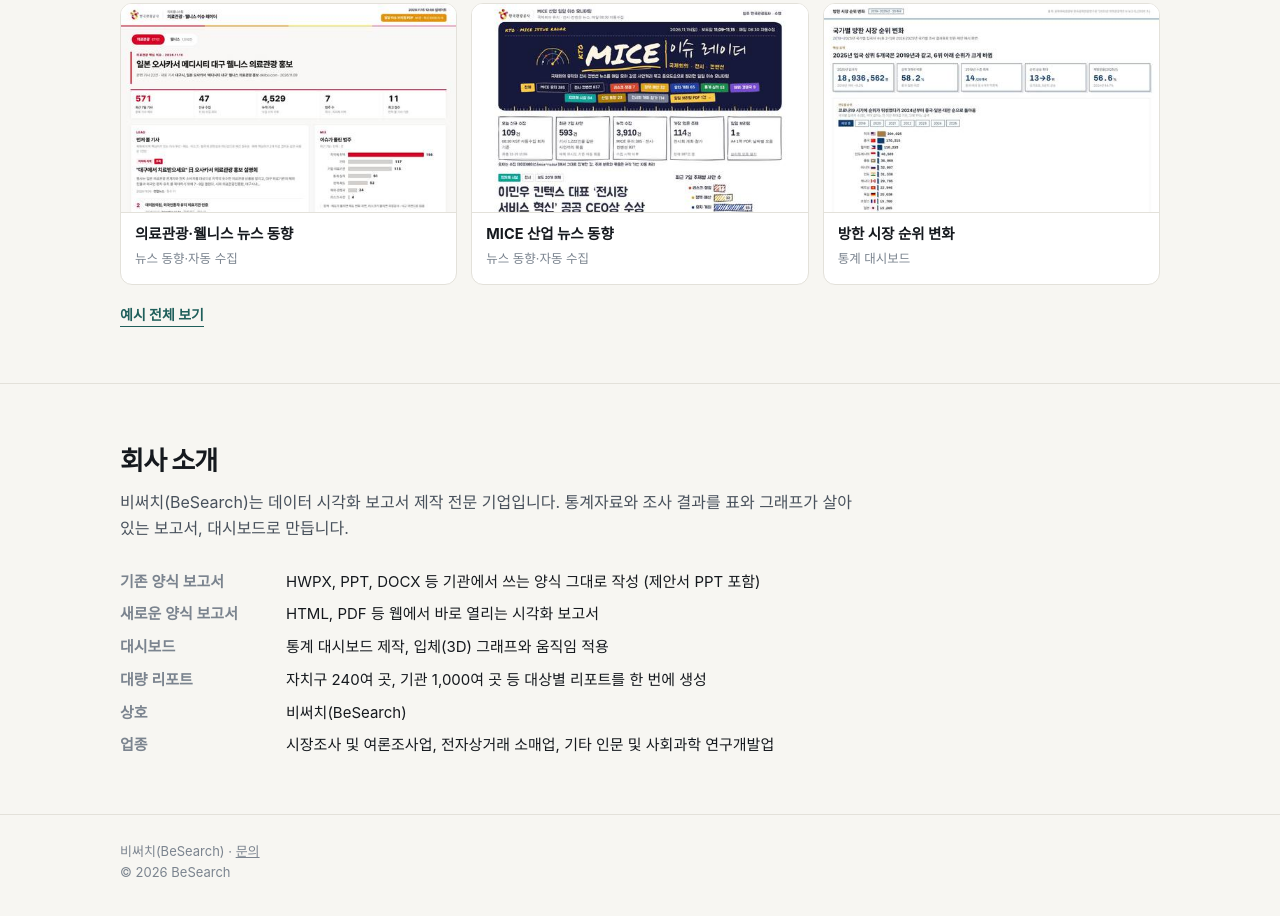
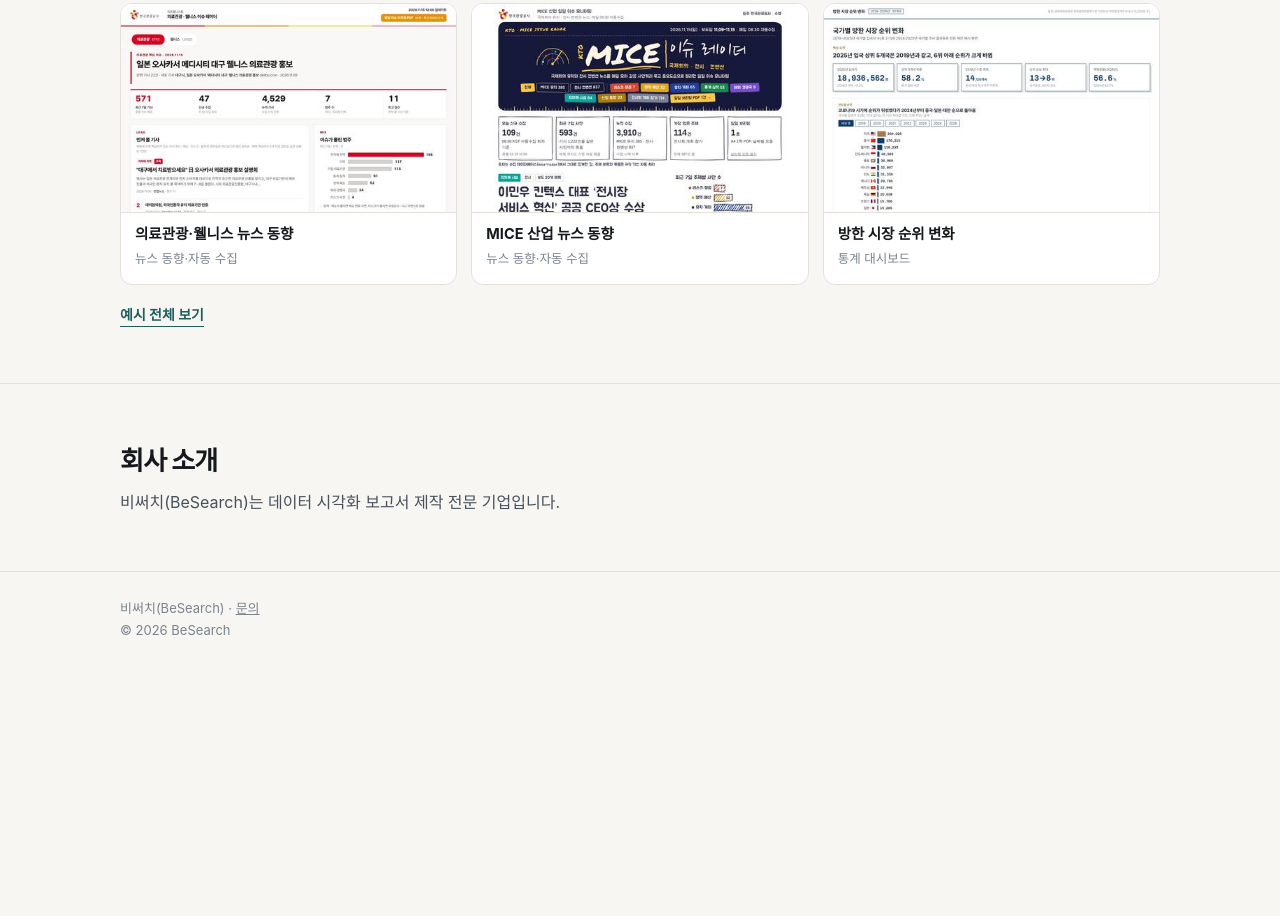
Before and after one commit to baebong3/besearch-site, a plain HTML site: page index.html in a window 1280 px wide. Shown: the part 7767-8683 px from the top of the page. After the commit the page ends 8448 px from the top, so only its background shows below. Drawn offline with Linux system fonts and the light colour scheme; a web font is replaced by a local one.

Commit message:
첫 화면 맨 아래 회사 소개를 한 줄로 축소
Co-Authored-By: Claude Fable 5.2 <noreply@anthropic.com>
Claude-Session: https://claude.ai/code/session_01KSbG1FWzM5tJqa3JmCj8ps

```diff
--- a/index.html
+++ b/index.html
@@ -454,12 +454,7 @@ a.shot:hover{border-color:var(--acc)}
 
 <section id="company"><div class="in">
   <h2>회사 소개</h2>
-  <p class="sub" style="max-width:760px">비써치(BeSearch)는 데이터 시각화 보고서 제작 전문 기업입니다. 통계자료와 조사 결과를 표와 그래프가 살아 있는 보고서, 대시보드로 만듭니다.</p>
-  <dl class="info" style="margin-top:14px;max-width:760px">
-    <dt>기존 양식 보고서</dt><dd>HWPX, PPT, DOCX 등 기관에서 쓰는 양식 그대로 작성 (제안서 PPT 포함)</dd>
-    <dt>새로운 양식 보고서</dt><dd>HTML, PDF 등 웹에서 바로 열리는 시각화 보고서</dd>
-    <dt>대시보드</dt><dd>통계 대시보드 제작, 입체(3D) 그래프와 움직임 적용</dd>
-    <dt>대량 리포트</dt><dd>자치구 240여 곳, 기관 1,000여 곳 등 대상별 리포트를 한 번에 생성</dd><dt>상호</dt><dd>비써치(BeSearch)</dd><dt>업종</dt><dd>시장조사 및 여론조사업, 전자상거래 소매업, 기타 인문 및 사회과학 연구개발업</dd></dl>
+  <p class="sub" style="max-width:760px;margin-bottom:0">비써치(BeSearch)는 데이터 시각화 보고서 제작 전문 기업입니다.</p>
 </div></section>
 </main>
 
```
Also changed, not shown: template.html (+1 -6 lines).
